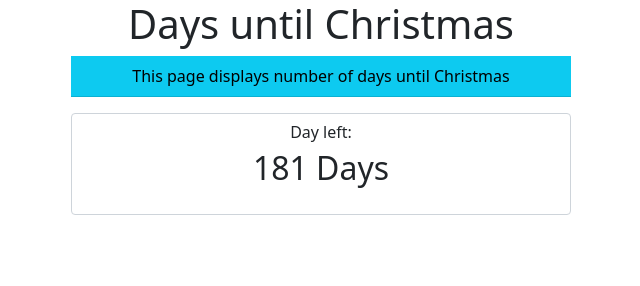
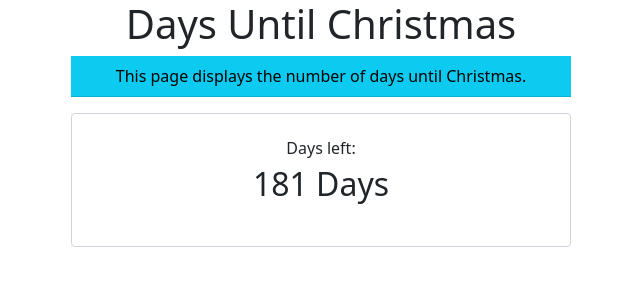
Before and after one commit to Rubotnic/javascript_exercice, a plain HTML site: page exercise5/index.html in a window 1280 px wide. Shown: the whole page, without its empty margins (319-959 px from the left). Drawn offline with nearby package versions, Linux system fonts and the light colour scheme.

Commit message:
Update index.html
Cleaned up the code and made it better.

```diff
--- a/exercise5/index.html
+++ b/exercise5/index.html
@@ -1,60 +1,46 @@
-<!doctype html>
+<!DOCTYPE html>
 <html lang="en">
 
 <head>
     <meta charset="UTF-8">
     <meta http-equiv="X-UA-Compatible" content="IE=edge">
     <meta name="viewport" content="width=device-width, initial-scale=1.0">
-  <title>Days until Christmas</title>
-
+    <title>Days Until Christmas</title>
     <link rel="stylesheet" href="https://cdn.jsdelivr.net/npm/bootstrap@5.1.3/dist/css/bootstrap.min.css"
         integrity="sha384-1BmE4kWBq78iYhFldvKuhfTAU6auU8tT94WrHftjDbrCEXSU1oBoqyl2QvZ6jIW3" crossorigin="anonymous">
 </head>
 
 <body>
-
-  <h1 align="center">Days until Christmas</h1>
-  <div align="center" class="card-header bg-info text-black" style="margin:auto;max-width:500px">This page displays
-    number of days until Christmas</div>
+    <h1 style="text-align: center;">Days Until Christmas</h1>
+    <div class="card-header bg-info text-black" style="margin: auto; max-width: 500px; text-align: center;">
+        This page displays the number of days until Christmas.</div>
     <div class="card-body">
-    <form action="" id="form1" name="myForm" class="form-control" style="margin:auto;max-width:500px">
-      <div class="row">
-        <br />
-        <br />
-        <div align="center">
-          Day left:<p id="days" style="font-size: xx-large;"></p>
-        </div>
+        <form class="form-control" style="margin:auto;max-width:500px">
+            <div class="row"></div>
+            <div class="card-body">
+                <div class="form-group" style="margin: auto; max-width: 500px; text-align:center">
+                    <label for="daysLeft">Days left:</label>
+                    <p id="daysLeft" style="font-size: xx-large;"></p>
                 </div>
             </div>
         </form>
-
         <script>
             function calculateChristmasCountdown() {
                 let now = new Date();
-      let currentMonth = (now.getMonth() + 1);
+                let currentMonth = now.getMonth() + 1;
                 let currentDay = now.getDate();
                 let nextChristmasYear = now.getFullYear();
-      if (currentMonth == 12 && currentDay > 25) {
-        nextChristmasYear = nextChristmasYear + 1;
+                if (currentMonth === 12 && currentDay > 25) {
+                    nextChristmasYear += 1;
                 }
-      let nextChristmasDate = nextChristmasYear + '-12-25T00:00:00.000Z';
-      let christmasDay = new Date(nextChristmasDate);
-      let diffSeconds = Math.floor((christmasDay.getTime() - now.getTime()) / 1000);
-      if (currentMonth != 12 || (currentMonth == 12 && currentDay != 25)) {
-
-        days = Math.floor(diffSeconds / (3600 * 24));
-        diffSeconds -= days * 3600 * 24;
-        hours = Math.floor(diffSeconds / 3600);
-        diffSeconds -= hours * 3600;
-        minutes = Math.floor(diffSeconds / 60);
-        diffSeconds -= minutes * 60;
-        seconds = diffSeconds;
+                let nextChristmasDate = new Date(nextChristmasYear, 11, 25);
+                let timeDifference = Math.floor((nextChristmasDate - now) / (1000 * 60 * 60 * 24));
+                if (currentMonth !== 12 || (currentMonth === 12 && currentDay !== 25)) {
+                    document.getElementById('daysLeft').textContent = timeDifference + ' Days';
                 }
-      document.getElementById('days').innerHTML = days + ' Days';
             }
             calculateChristmasCountdown();
         </script>
-
 </body>
 
 </html>
```
Lines whose indentation alone changed are shown as unchanged.
